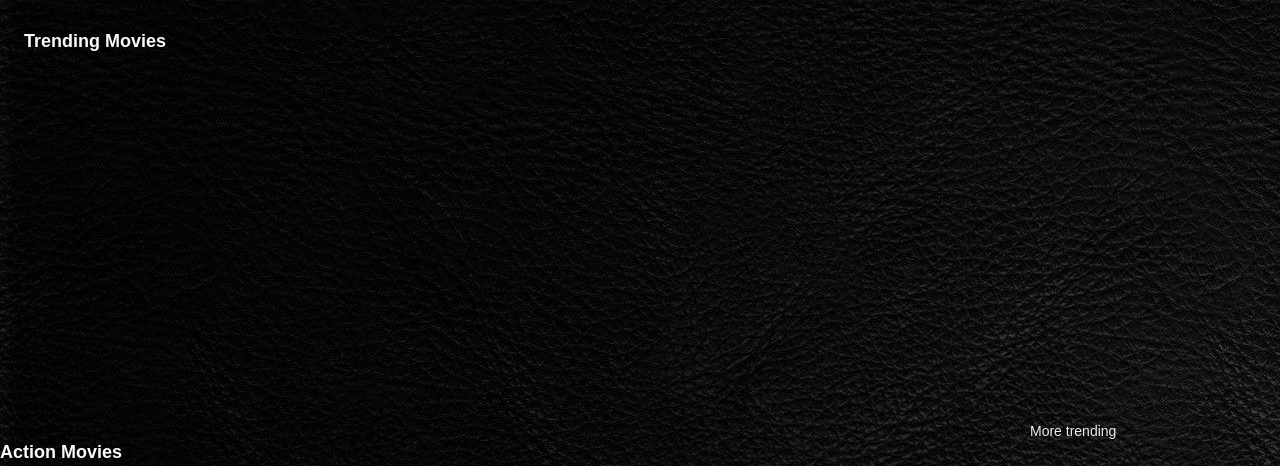
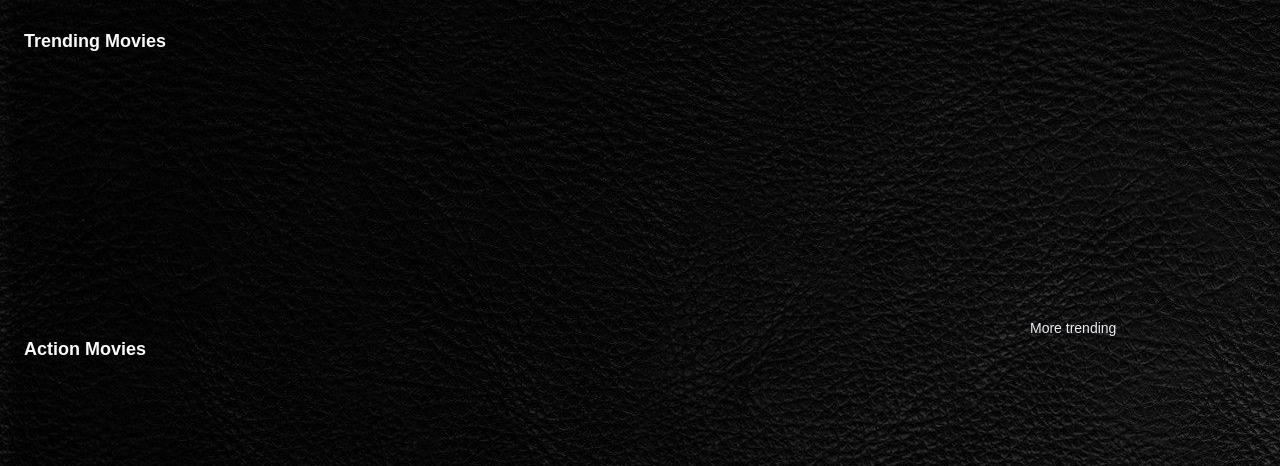
Before and after one commit to DanielSocorro/moviepage, a website: page index.html in a window 1280 px wide. Shown: the part 334-800 px from the top of the page. Drawn offline with nearby package versions, Linux system fonts and the light colour scheme; no server answers.

Commit message:
adding action preview list

```diff
--- a/styles/app.css
+++ b/styles/app.css
@@ -208,7 +208,6 @@ h2 {
     border-radius: 8px;
     height: 1.4rem;
     margin-left: 80vw;
-    margin-top: 8%;
   }
 
   .trendingPreview-movieList {
@@ -256,13 +255,15 @@ h2 {
   }
   .actionPreview-title {
     font-size: 18px;
+    margin-left: 24px;
+    margin-bottom: 24px;
   }
 
   .actionPreview-btn {
     border-radius: 8px;
     height: 1.4rem;
     margin-left: 80vw;
-    margin-top: 8%;
+
   }
 
   .actionPreview-movieList {
```
